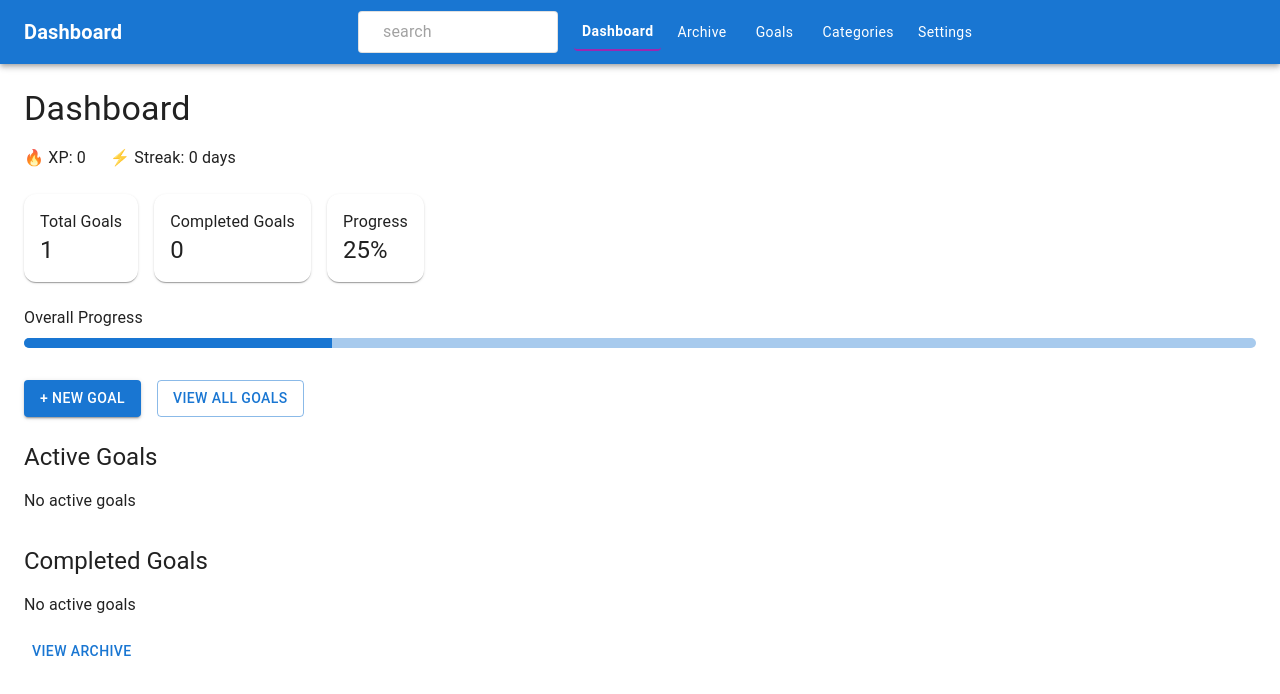
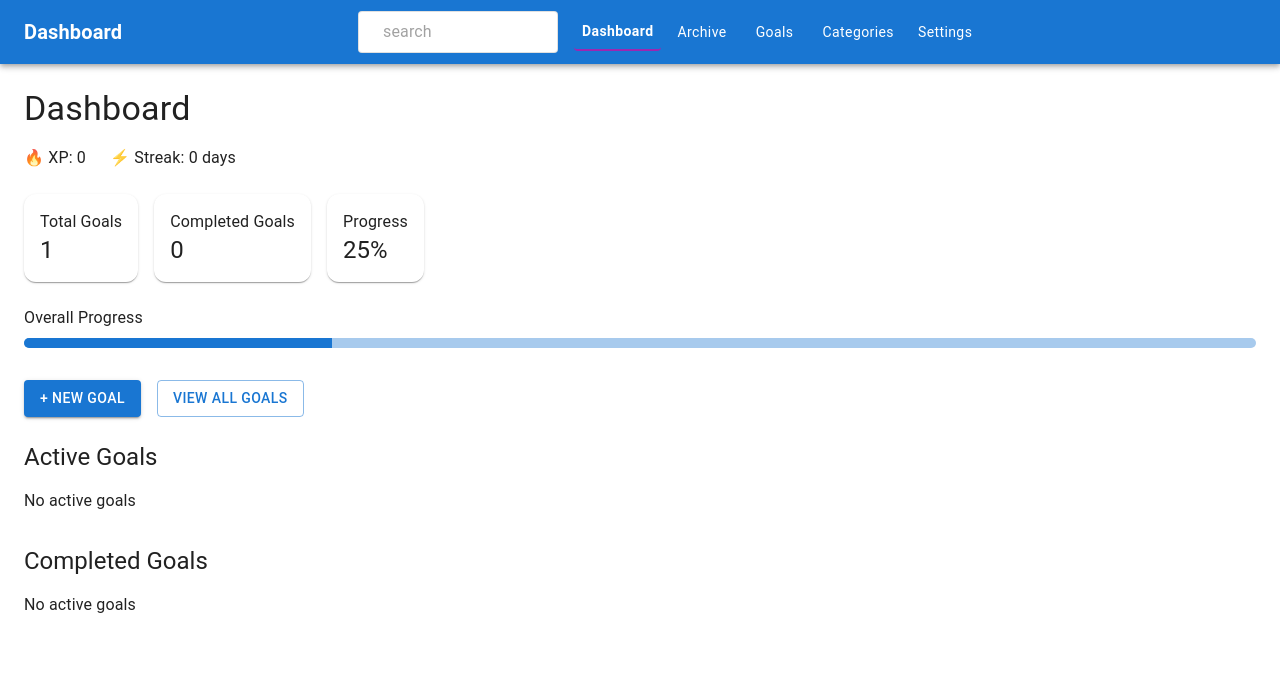
Before and after one commit to sadafamiri/Goal-Tracker, a React (Vite) app in the folder goal-tracker-project/: page / in a window 1280 px wide. Shown: the top 694 px of the page. Built offline with nearby package versions, Linux system fonts and the light colour scheme; some icons are missing.

Commit message:
tracker commit

```diff
--- a/goal-tracker-project/src/pages/Archive.jsx
+++ b/goal-tracker-project/src/pages/Archive.jsx
@@ -36,9 +36,6 @@ export default function Archive() {
 
                 //  Details
                 onViewDetails={() => navigate(`/goals/${goal.id}`)}
-
-                //  Restore
-                onAddProgress={() => restoreGoal(goal.id)}
               />
             </Grid>
           ))}
--- a/goal-tracker-project/src/pages/Dashboard.jsx
+++ b/goal-tracker-project/src/pages/Dashboard.jsx
@@ -161,10 +161,6 @@ export default function Dashboard() {
         )}
       </Grid>
 
-      {/* button Archive */}
-      <Button sx={{ mt: 2 }} onClick={() => navigate("/archive")}>
-        {t("viewArchive")}
-      </Button>
     </Box>
   );
 }
```
